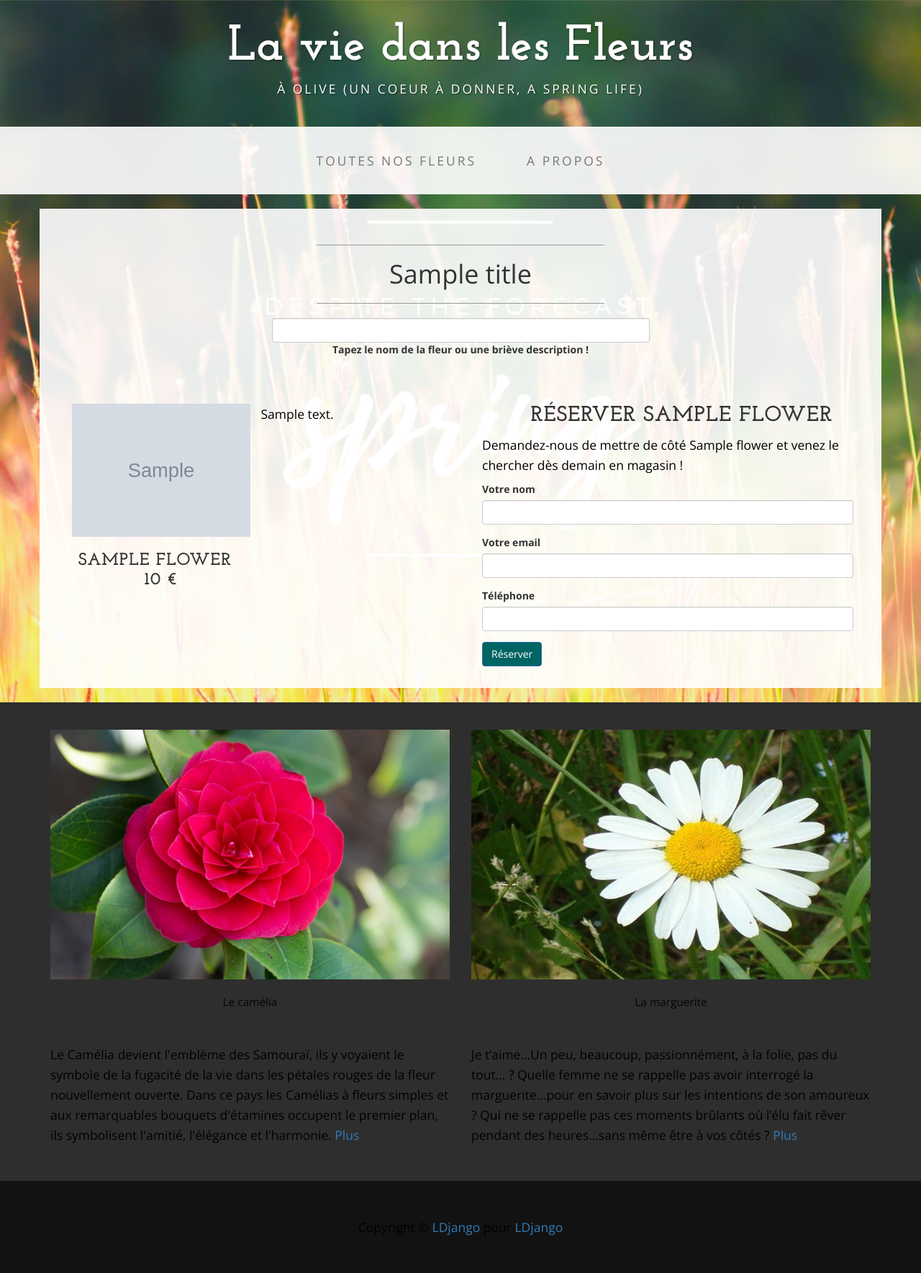
After one commit to alainthierry/florist, a Django app: template store/templates/store/detail.html in a window 1280 px wide. The commit adds this page. Shown: the whole page at 72% size. Run offline with Django 3.2, Linux system fonts and the light colour scheme; the template is opened without the code that fills it: most values are stand-ins (such as "Sample title", 1, 10 or a date in 2020); grey boxes marked "Sample" are stand-in pictures; some libraries are stand-ins or nearby versions.

Commit message:
creation of all needed templates

```diff
--- a/store/templates/store/base.html
+++ b/store/templates/store/base.html
@@ -34,10 +35,10 @@
             <div class="collapse navbar-collapse" id="bs-example-navbar-collapse-1">
                 <ul class="nav navbar-nav">
                     <li>
-                    	<a href="#">Toutes nos Fleurs</a>
+                    	<a href="{% url 'store:listing' %}">Toutes nos Fleurs</a>
                     </li>
                     <li>
-                        <a href="#">A propos</a>
+                        <a href="{% url 'store:about' %}">A propos</a>
                     </li>
                 </ul>
             </div>
@@ -49,7 +50,9 @@
     <div class="container"> <!-- === Data container === -->
       <div class="row">
         <div class="box">
+            <hr>
             <h1 class="text-center">{{title}}</h1>
+            <hr>
 
             {% include 'store/search_form.html' %}
 
--- /dev/null
+++ b/store/templates/store/detail.html
@@ -0,0 +1,48 @@
+{% extends 'store/base.html' %}
+{% load static %}
+
+{% block content %}
+
+<div class="container">
+  <div class="row">
+
+    <div class="col-sm-6">
+      <h1>
+        <div class="col-sm-6 text-center">
+          <img class="img-responsive" src="{{ flower.image_url }}" alt="{{ flower.name }}">
+          <h3 class="text-center">{{ flower.name }} &nbsp; {{ flower.price }} €</h3>
+        </div>
+      </h1>
+      <p class="justify-content">{{ flower.description }}</p>
+    </div>
+    <div class="col-sm-6">
+      <h2 class="text-center">Réserver {{ flower.name }}</h2>
+      <p>
+        Demandez-nous de mettre de côté {{ flower.name }} et venez le chercher dès demain en magasin !
+      </p>
+
+      <form method="POST" action="{% url 'store:detail' flower_id=flower.id %}" style="width: 93%;">
+
+        {% csrf_token %}
+
+        <div class="form-group">
+          <label for="name">Votre nom</label>
+          <input type="text" class="form-control" id="name" name="name" required>
+        </div>
+        <div class="form-group">
+          <label for="email">Votre email</label>
+          <input type="email" class="form-control" id="email" name="email" required>
+        </div>
+         <div class="form-group">
+          <label for="phone_number">Téléphone</label>
+          <input type="text" class="form-control" id="phone_number" name="phone_number" required>
+          <input type="hidden" name="flower_id" value="{{ flower.id }}">
+        </div>
+        <button type="submit" class="btn btn-primary" style="background-color: #006464;">Réserver</button>
+      </form>
+
+    </div>
+  </div>
+</div>
+
+{% endblock %}
--- /dev/null
+++ b/store/templates/store/footer.html
@@ -0,0 +1,46 @@
+{% load static %}
+
+<footer>
+    <div class="container">
+        <div class="row">
+            <div class="col-sm-6">
+                <div class="presentation">
+                    <div class="pres-container text-center">
+                        <figure>
+                            <img src="{% static 'store/img/camelia.jpg' %}" alt="Le camélia">
+                            <figcaption>Le camélia</figcaption>
+                        </figure>
+                    </div>
+                    <div class="pres-container">
+                        <p>
+                            Le Camélia devient l'emblème des Samouraï, ils y voyaient le symbole de la fugacité de la vie dans les pétales rouges de la fleur nouvellement ouverte. Dans ce pays les Camélias à fleurs simples et aux remarquables bouquets d'étamines occupent le premier plan, ils symbolisent l'amitié, l'élégance et l'harmonie. <a href="https://blog.rouepepinieres.com/le-camelia-son-histoire-et-ses-vertus" class="blanket" target="blanket">Plus</a>
+                        </p>
+                    </div>
+                </div>
+            </div>
+            <div class="col-sm-6">
+                <div class="presentation">
+                    <div class="pres-container text-center">
+                        <figure>
+                            <img src="{% static 'store/img/scaled_marguerite.jpg' %}" alt="La marguerite">
+                            <figcaption>La marguerite</figcaption>
+                        </figure>
+                    </div>
+                    <div class="pres-container">
+                        <p>
+                            Je t’aime…Un peu, beaucoup, passionnément, à la folie, pas du tout… ? Quelle femme ne se rappelle pas avoir interrogé la marguerite…pour en savoir plus sur les intentions de son amoureux ? Qui ne se rappelle pas ces moments brûlants où l’élu fait rêver pendant des heures…sans même être à vos côtés ?
+                            <a href="http://ile-des-poetes.over-blog.com/article-31624288.html" target="blanket" class="blanket"> Plus</a>
+                        </p>
+                    </div>
+                </div>
+            </div>
+        </div>
+    </div>
+    <div class="container-fluid">
+        <div class="row ldjango">
+            <div class="col-lg-12 text-center">
+                <p>Copyright &copy; <a href="https://cutt.ly/dchsJaV">LDjango</a> pour <a href="https://github.com/alainthierry/florist" target="blanket">LDjango</a></p>
+            </div>
+        </div>
+    </div>
+</footer>
```
Also changed, not shown: other parts of store/templates/store/base.html (+4 -44 lines), store/templates/store/about.html (added, +28 -0 lines), store/templates/store/list_flower.html (added, +29 -0 lines), store/templates/store/listing.html (added, +39 -0 lines), store/templates/store/presentation.html (deleted, +0 -42 lines), store/templates/store/search_result.html (added, +33 -0 lines), store/templates/store/thank.html (added, +19 -0 lines).
